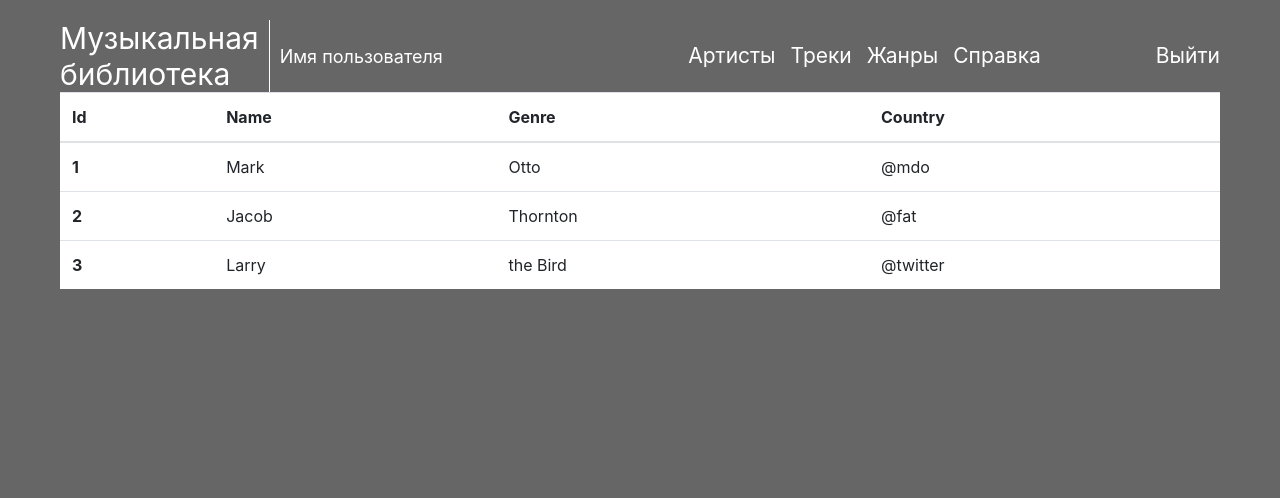
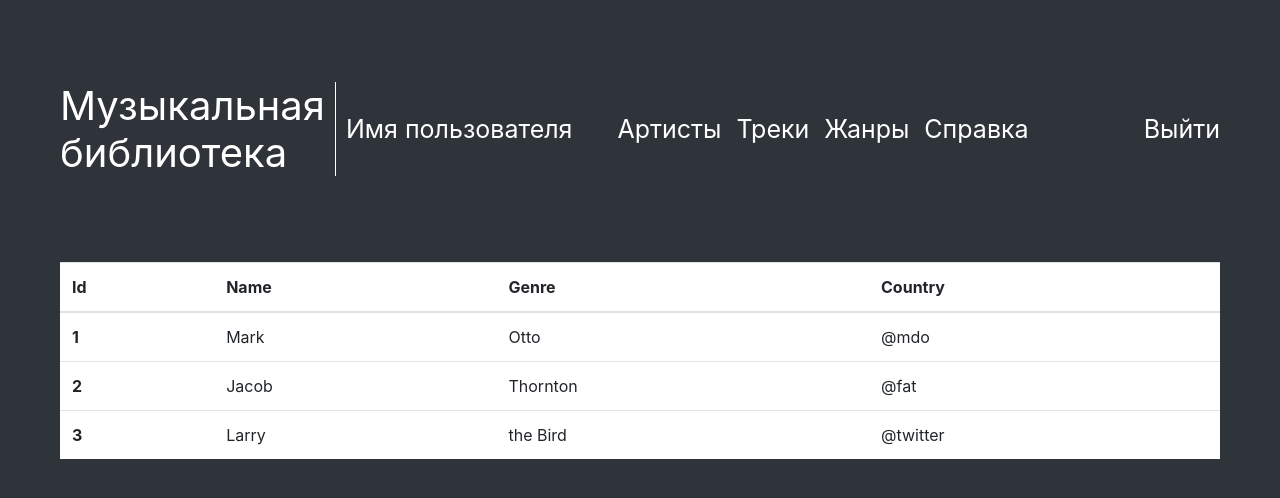
Before and after one commit to HelenShmelevski/MusicLibraryWebApplication, an Angular app in the folder Client/: page / in a window 1280 px wide. Shown: the top 498 px of the page. Built offline with nearby package versions, Linux system fonts and the light colour scheme.

Commit message:
header table2

```diff
--- a/Client/src/app/app.component.css
+++ b/Client/src/app/app.component.css
@@ -1,3 +1,3 @@
 .main-wrapper {
-  margin: auto 60px;
+  margin: 82px 60px;
 }
--- a/Client/src/app/header/header.component.css
+++ b/Client/src/app/header/header.component.css
@@ -1,9 +1,10 @@
 .header-wrapper {
-  padding-top: 20px;
+  /*padding-top: 20px;*/
   display: flex;
   align-items: center;
   height: 100%;
   color: white;
+  margin-bottom: 86px;
   /*justify-content: space-between;*/
   /*height: 100%;*/
 }
@@ -30,12 +31,13 @@
 .logo__item {
 
   margin-right: 10px;
-  font-size: 18px;
+  font-size: 25px;
+  line-height: 29px;
 }
 
 .music__item {
-  font-size: 30px;
-  line-height: normal;
+  font-size: 40px;
+  line-height: 47px;
   border-right: 1px solid white;
   padding-right: 10px;
 
@@ -43,13 +45,21 @@
 
 .menu__item {
   margin-right: 15px;
-  font-size: 21px;
+  font-size: 25px;
+  line-height: 29px;
 }
 
 .header-button-wrapper {
   display: flex;
   justify-content: center;
   height: 100%;
-  font-size: 21px;
+  font-size: 25px;
+  line-height: 29px;
   margin-left: 100px;
 }
+
+
+.menu__item:hover {
+  text-decoration: underline solid white;
+  cursor: pointer;
+}
--- a/Client/src/app/header/header.component.html
+++ b/Client/src/app/header/header.component.html
@@ -4,10 +4,10 @@
     <div class="logo__item">Имя пользователя</div>
   </div>
   <div class="menu-wrapper">
-    <div class="menu__item">Артисты</div>
-    <div class="menu__item">Треки</div>
-    <div class="menu__item">Жанры</div>
-    <div class="menu__item">Справка</div>
+    <div class="menu__item"><span class="menu__item-text">Артисты</span></div>
+    <div class="menu__item"><span class="menu__item-text">Треки</span></div>
+    <div class="menu__item"><span class="menu__item-text">Жанры</span></div>
+    <div class="menu__item"><span class="menu__item-text">Справка</span></div>
   </div>
   <div class="header-button-wrapper">
     <div class="in-button">Выйти</div>
--- a/Client/src/styles.css
+++ b/Client/src/styles.css
@@ -1,4 +1,4 @@
 /*!* You can add global styles to this file, and also import other style files *!*/
 body {
-  background-color: #666666;
+  background-color: #2F343A;
 }
```
